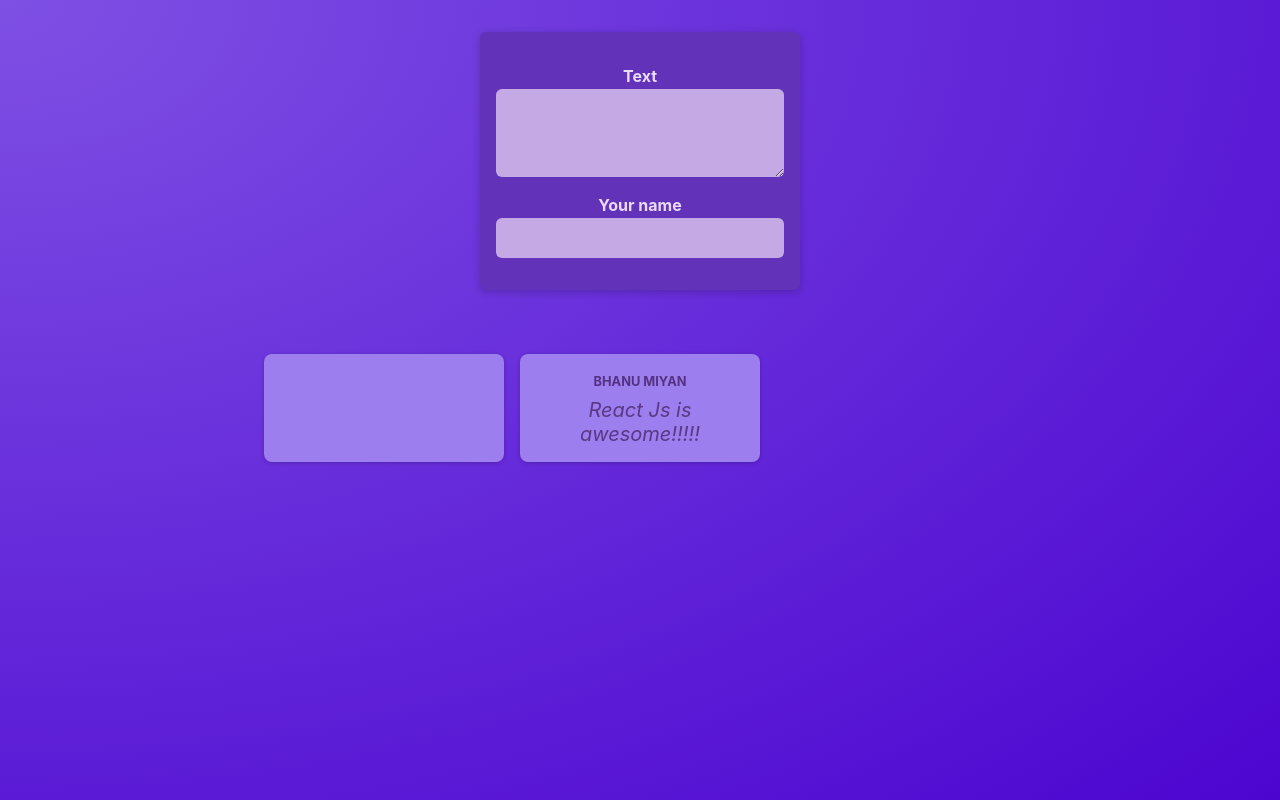
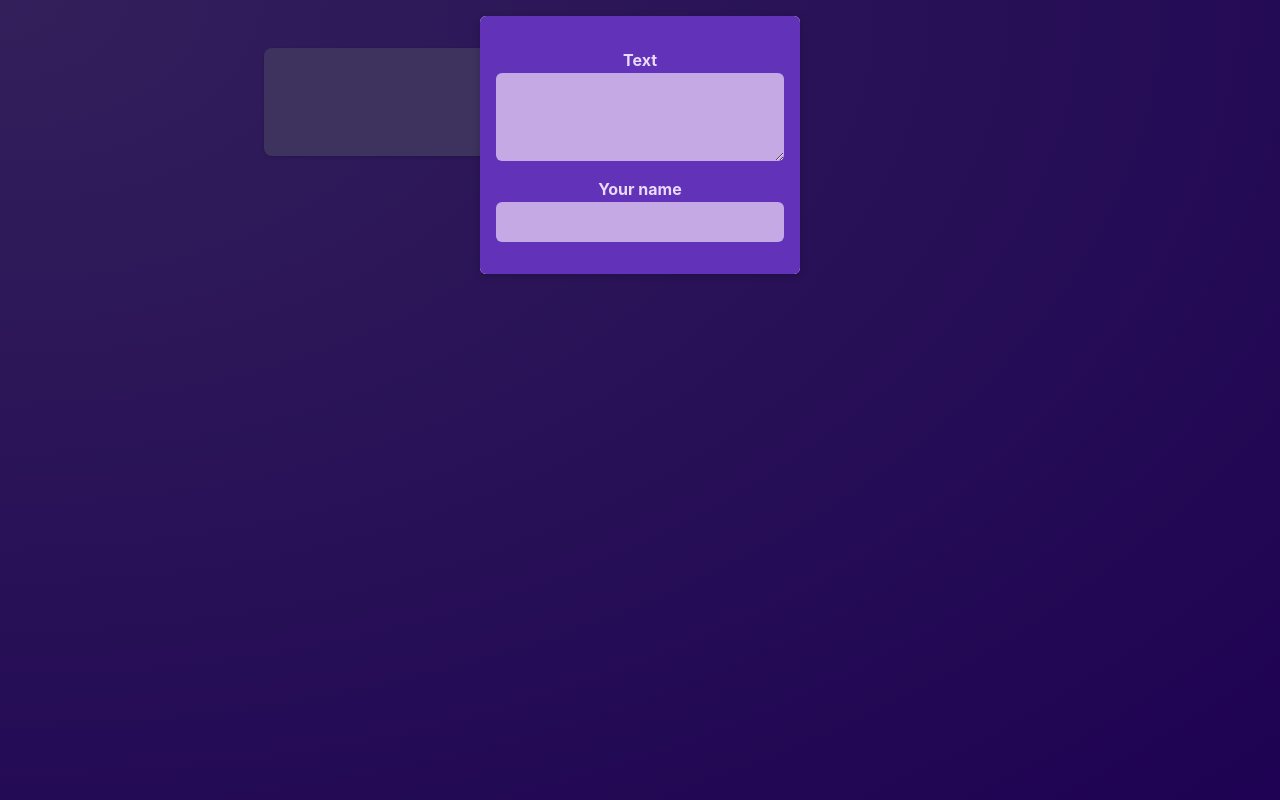
Before and after one commit to thakurbhanu021/Poster-App-ReactJs, a React (Vite) app: page / in a window 1280 px wide. Built offline with nearby package versions, Linux system fonts and the light colour scheme.

Commit message:
new post modal added

```diff
--- /dev/null
+++ b/src/components/Modal.jsx
@@ -0,0 +1,10 @@
+import classes from './Modal.module.css'
+
+const Modal = (props) => {
+    return <>
+        <div className={classes.backdrop}/>
+        <dialog open className={classes.modal}>{props.children}</dialog>
+    </>
+}
+
+export default Modal;
--- /dev/null
+++ b/src/components/Modal.module.css
@@ -0,0 +1,18 @@
+.backdrop {
+    position: fixed;
+    top: 0;
+    left: 0;
+    width: 100%;
+    height: 100vh;
+    background-color: rgba(0, 0, 0, 0.6);
+    z-index: 1;
+  }
+
+  .modal {
+    border: none;
+    border-radius: 6px;
+    box-shadow: 0 2px 8px rgba(0, 0, 0, 0.2);
+    padding: 0;
+    overflow: hidden;
+    z-index: 1;
+  }
--- a/src/components/NewPost.module.css
+++ b/src/components/NewPost.module.css
@@ -2,9 +2,6 @@
   background-color: #6233b9;
   padding: 1rem;
   width: 20rem;
-    margin: 2rem auto;
-    border-radius: 6px;
-    box-shadow: 0 2px 8px rgba(0, 0, 0, 0.2);
 }
 
 .form label {
--- a/src/components/PostList.jsx
+++ b/src/components/PostList.jsx
@@ -2,6 +2,7 @@
 import NewPost from "./NewPost";
 import Post from "./Post";
 import classes from "./PostList.module.css";
+import Modal from "./Modal";
 
 const PostList = (props) => {
     const [enteredBody , setEnteredBody] = useState('');
@@ -16,7 +17,9 @@
     }
     return (
         <>
+        <Modal>
         <NewPost onBodyChange={bodyChangeHandler} onAuthorChange={authorChangeHandler}/>
+        </Modal>
         <ul className={classes.posts}>
             <Post author={enteredAuthor} text={enteredBody}/>
             <Post author='Bhanu Miyan' text='React Js is awesome!!!!!'/>
```
Lines whose indentation alone changed are shown as unchanged.
